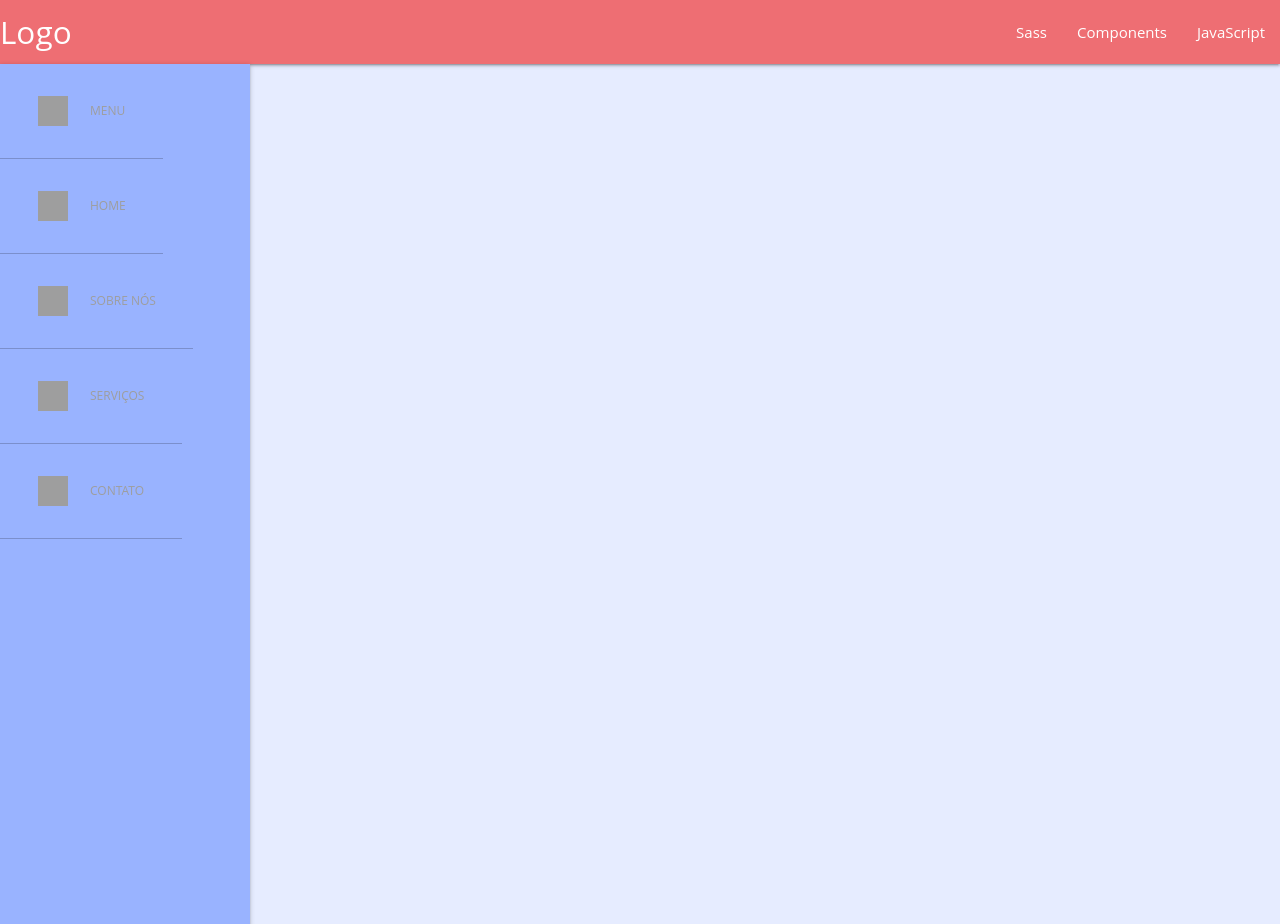
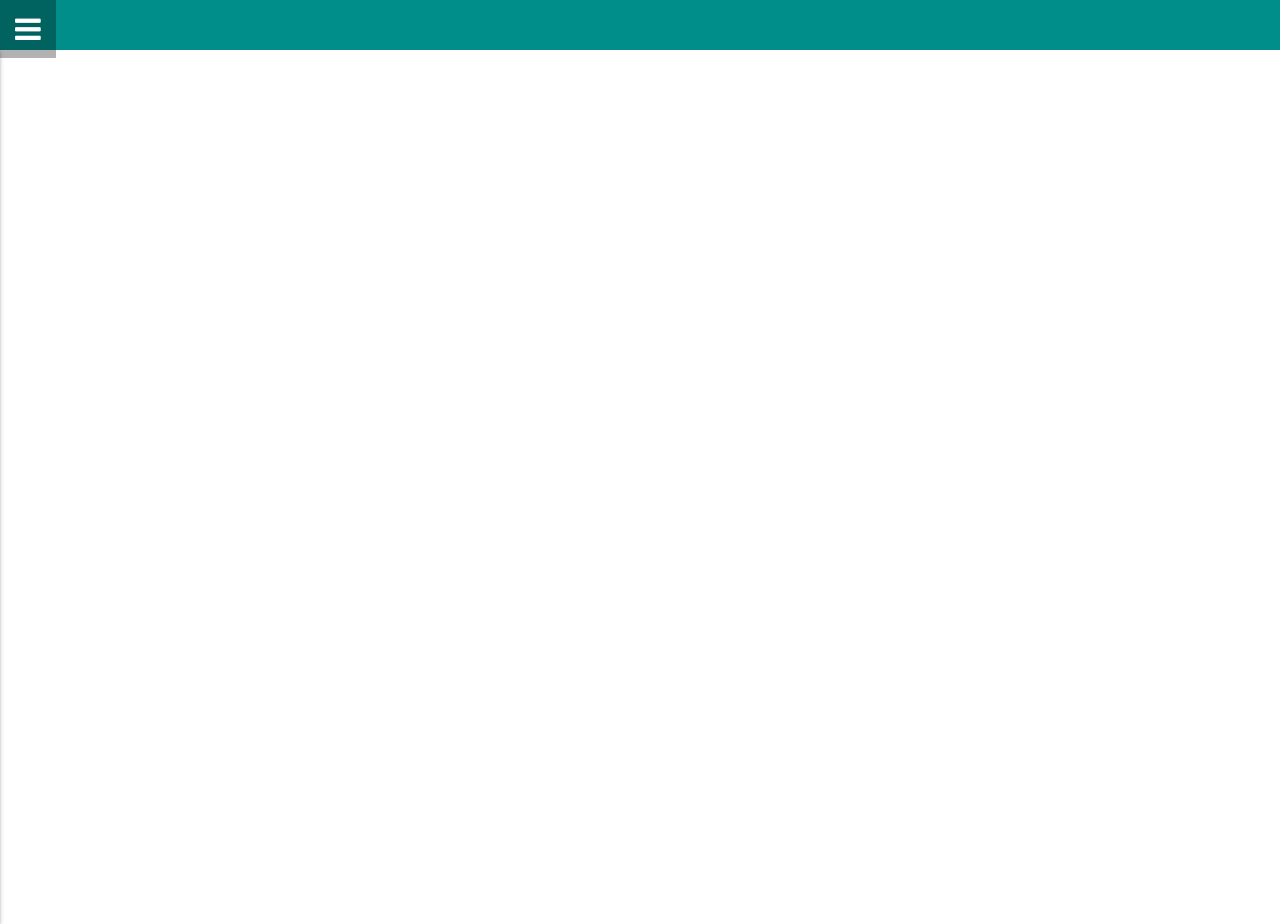
Before and after one commit to WagnerSantos98/Biblioteca, a PHP site: page / in a window 1280 px wide. Run offline with PHP 8.4, Linux system fonts and the light colour scheme; grey boxes are pictures that could not be loaded.

Commit message:
biblioteca

```diff
--- a/assets/css/style.css
+++ b/assets/css/style.css
@@ -1,61 +1,75 @@
-html {
-    font-family: 'Open sans', sans-serif;
+:root{
+  --main-color:#fff;
 }
 
-  .container-principal {
-    background-color: #e6ecff;
+*{
+  padding: 0;
+  margin: 0;
+  box-sizing: border-box;
 }
 
-  /* side-bar */
-  .sideBar-lateral {
-    background-color: #99b3ff;
-    width: 250px;
-    position: fixed;
-    height: 100%;
-    transition: width 100ms ease-in;
+body{
+  font-family:'Roboto' , 'sans-serif';
+  overflow:hidden;
 }
 
-  .sideBar-lateral.small {
-    width: 80px;
-    overflow-x: hidden;
+.main-header{
+  background: linear-gradient(to bottom, #008e8a 0%,#008e8a 44%,#008e8a 100%);
+  width: 100%;
+  height:50px;
 }
 
-  .sideBar-lateral.small .item-descricao {
-    opacity: 0;
+nav{
+  position: absolute;
+  left:0;
+  top:0;
+  width: 200px;
+  top:50px;
+  height:calc(100vh - 50px);
+  background:#B3A97B;
+  transform:translateX(-100%);
+  transition:.4s ease;
 }
 
-  .sideBar-lateral.small #btn img {
-    transform: rotate(180deg);
+.navigation li{
+  list-style:none;
+  width: 100%;
+  border-bottom: 1px solid rgba(255,255,255,.5);
 }
 
-  .menu-item {
-    border-bottom: 1px solid rgba(0, 0, 0, 0.2);
-    padding: 1em 1.5em;
+.navigation a{
+  color:var(--main-color);
+  display: block;
+  line-height:3.5;
+  padding: 0 10px;
+  text-decoration:none;
+  transition:.4s ease;
 }
 
-  .menu-item:hover {
-    background-color: #668cff;
+.navigation a:hover{
+  transform:translateX(10%);
 }
 
-  /* definindo o tamanho dos ícones */
-  .item-icon {
-    width: 2em;
-    height: 2em;
-    margin-right: 1.5em;
+#btn-nav{
+  display: none;
 }
 
-  .item-active {
-    /* alinhando ícones com textos */
-    display: flex;
-    align-items: center;
-
-    text-decoration: none;
-    text-transform: uppercase;
-    color: #000;
+#btn-nav:checked ~ nav{
+  transform:translateX(0);
 }
 
-  /* label de descrição */
-  .item-descricao {
-    cursor: pointer;
-    white-space: nowrap;
+.btn-nav{
+  color:var(--main-color);
+  font-size:30px;
+  position: absolute;
+  left:0;
+  top:0;
+  cursor:pointer;
+  padding:6.5px 15px;
+  transition:.2s ease;
+  background:rgba(0,0,0,.1);
 }
+
+.btn-nav:hover{
+  background:rgba(0,0,0,.3);
+}
--- a/index.html
+++ b/index.html
@@ -9,58 +9,32 @@
     <link rel="stylesheet" href="https://cdnjs.cloudflare.com/ajax/libs/materialize/1.0.0/css/materialize.min.css">
     <link rel="stylesheet" href="assets/css/style.css">
 
+    <!--Icons Font Awesome-->
+    <link rel="stylesheet" href="https://cdnjs.cloudflare.com/ajax/libs/font-awesome/4.7.0/css/font-awesome.min.css">
+
     <!-- Compiled and minified JavaScript -->
     <script src="https://cdnjs.cloudflare.com/ajax/libs/materialize/1.0.0/js/materialize.min.js"></script>
     <script src="assets/js/app.js"></script>
 
     <title>Painel de Biblioteca</title>
 </head>
-<body class="container-principal">
+<body>
     <!--Navbar-->
-    <nav>
-        <div class="nav-wrapper">
-          <a href="#" class="brand-logo">Logo</a>
-          <ul id="nav-mobile" class="right hide-on-med-and-down">
-            <li><a href="sass.html">Sass</a></li>
-            <li><a href="badges.html">Components</a></li>
-            <li><a href="collapsible.html">JavaScript</a></li>
+    <header class="main-header">
+        <label for="btn-nav" class="btn-nav"><i class="fa fa-bars"></i></label>
+        <input type="checkbox" id="btn-nav">
+
+        <nav>
+          <ul class="navigation">
+            <li>
+                <a href=""><i class="fa fa-home"></i> Home</a>
+            </li>
+            <li><a href="">Servicios</a></li>
+            <li><a href="">Nosotros</a></li>
+            <li><a href="">Contacto</a></li>
           </ul>
-        </div>
-      </nav>
+        </nav>
 
-      <!--Sidebar-->
-      <nav class="sideBar-lateral">
-        <ul class="">
-            <li class="menu-item" id="btn">
-              <a href="#" class="item-active">
-                  <img src="https://cdn4.iconfinder.com/data/icons/developer-set-3/128/arrowleft-512.png" class="item-icon">
-                  <label class="item-descricao">Menu</label>
-              </a>
-            </li>
-            <li class="menu-item">
-                <a href="#" class="item-active">
-                    <img src="https://cdn4.iconfinder.com/data/icons/pictype-free-vector-icons/16/home-512.png" class="item-icon">
-                    <label class="item-descricao">Home</label>
-                </a>
-            </li>
-            <li class="menu-item">
-                <a href="#" class="item-active">
-                    <img src="https://cdn0.iconfinder.com/data/icons/simple-darkcon-1/99/book-512.png" class="item-icon">
-                    <label class="item-descricao">Sobre Nós</label>
-                </a>
-            </li>
-            <li class="menu-item">
-                <a href="https://www.google.com.br" class="item-active">
-                    <img src="https://cdn0.iconfinder.com/data/icons/simple-darkcon-1/95/settings-512.png" class="item-icon">
-                    <label class="item-descricao">Serviços</label>
-                </a>
-            </li>
-            <li class="menu-item">
-                <a href="#" class="item-active">
-                    <img src="https://cdn4.iconfinder.com/data/icons/standard-free-icons/139/Call01-512.png" class="item-icon">
-                    <label class="item-descricao">Contato</label>
-                </a>
-            </li>
-        </ul>
+      </header>
 </body>
 </html>
```
Lines whose indentation alone changed are shown as unchanged.
